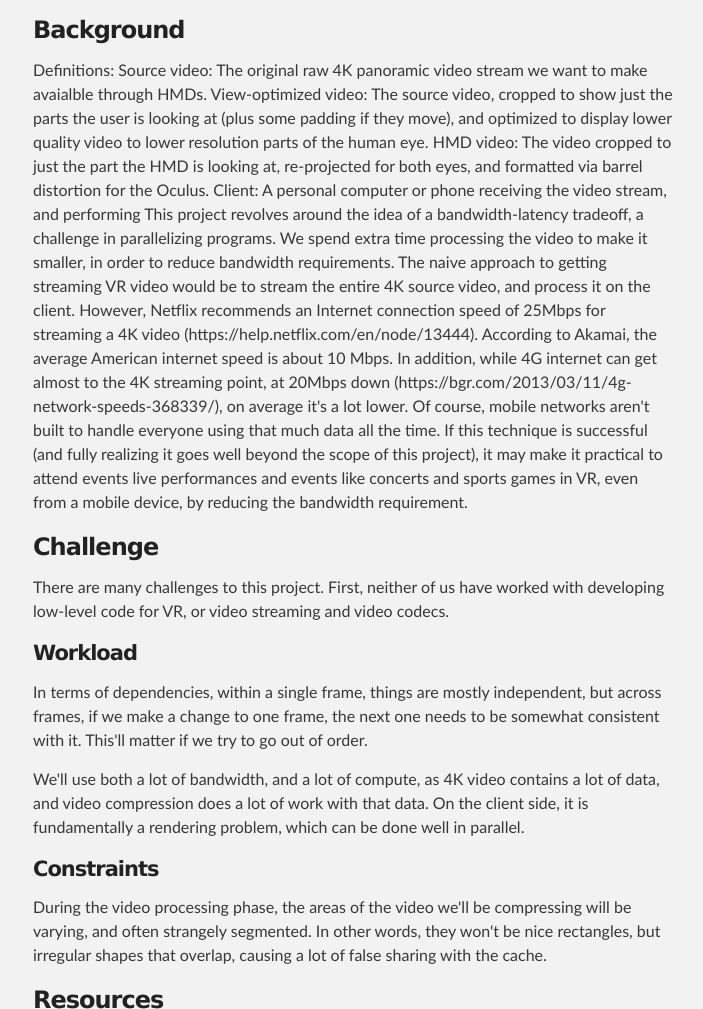
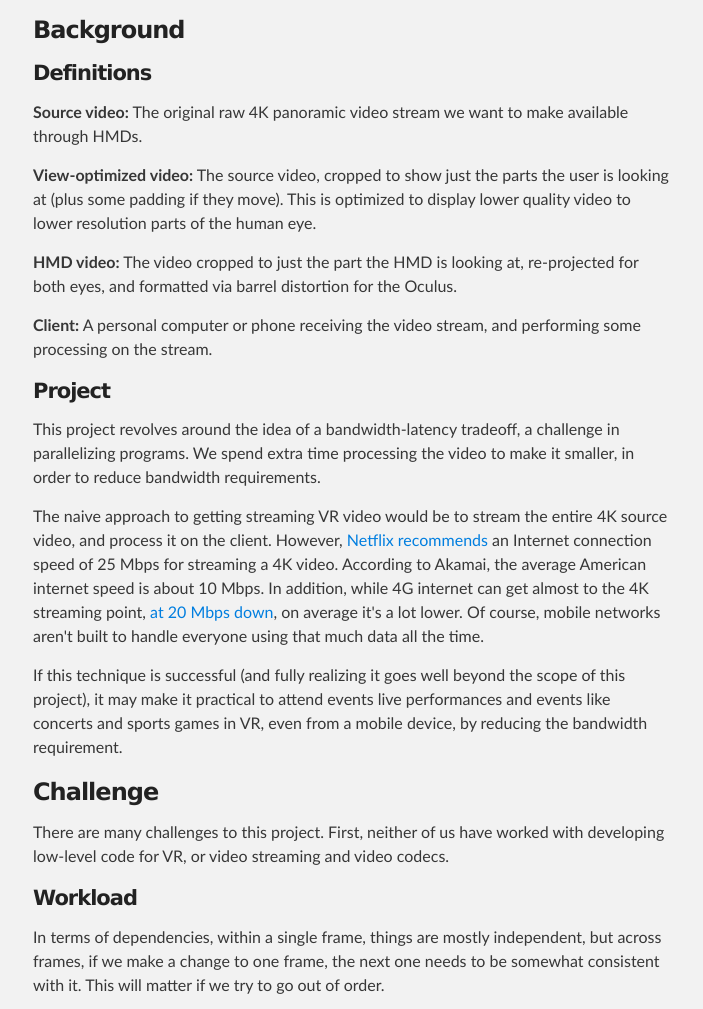
Before and after one commit to avp/conduit, a plain HTML site: page index.html in a window 1280 px wide. Shown: the part 497-1506 px from the top of the page, without its empty margins (287-990 px from the left). Drawn offline with Linux system fonts and the light colour scheme.

Commit message:
Format proposal.

```diff
--- a/index.html
+++ b/index.html
@@ -39,6 +39,7 @@
     <h2>Proposal</h2>
 
     <h3>Summary</h3>
+
     <p>
       Conduit is a project to reduce bandwidth requirements for streaming live 4K panoramic video to a HMD (head-mounted display, e.g. Oculus Rift). To do this, we will take advantage of the fact that the human eye has a much higher resolution in the center than in the outside, and transcode video on the outer part of your vision at a lower quality. Our goal is to do this with minimal latency, and maximum stream-per-system performance.
     </p>
@@ -46,25 +47,57 @@
     <h3>Background</h3>
     <!-- TODO: I've added a few details, but there's definitely more to say -Greg -->
     <!-- TODO: These are the words to use, but we might want to add some formatting -->
+
+    <h4>Definitions</h4>
+
     <p>
-      Definitions:
+      <strong>Source video:</strong>
+      The original raw 4K panoramic video stream we want to make available through HMDs.
+    </p>
 
-      Source video: The original raw 4K panoramic video stream we want to make avaialble through HMDs.
+    <p>
+      <strong>View-optimized video:</strong>
+      The source video, cropped to show just the parts the user is looking at (plus some padding if they move).
+      This is optimized to display lower quality video to lower resolution parts of the human eye.
+    </p>
 
-      View-optimized video: The source video, cropped to show just the parts the user is looking at (plus some padding if they move), and optimized to display lower quality video to lower resolution parts of the human eye.
+    <p>
+      <strong>HMD video:</strong>
+      The video cropped to just the part the HMD is looking at, re-projected for both eyes, and formatted via barrel distortion for the Oculus.
+    </p>
 
-      HMD video: The video cropped to just the part the HMD is looking at, re-projected for both eyes, and formatted via barrel distortion for the Oculus.
+    <p>
+      <strong>Client:</strong>
+      A personal computer or phone receiving the video stream,
+      and performing some processing on the stream.
+    </p>
 
-      Client: A personal computer or phone receiving the video stream, and performing
+    <h4>Project</h4>
 
+    <p>
       This project revolves around the idea of a bandwidth-latency tradeoff, a challenge in parallelizing programs. We spend extra time processing the video to make it smaller, in order to reduce bandwidth requirements.
+    </p>
 
-      The naive approach to getting streaming VR video would be to stream the entire 4K source video, and process it on the client. However, Netflix recommends an Internet connection speed of 25Mbps for streaming a 4K video (https://help.netflix.com/en/node/13444). According to Akamai, the average American internet speed is about 10 Mbps. In addition, while 4G internet can get almost to the 4K streaming point, at 20Mbps down (https://bgr.com/2013/03/11/4g-network-speeds-368339/), on average it's a lot lower. Of course, mobile networks aren't built to handle <emph>everyone</emph> using that much data all the time.
+    <p>
+      The naive approach to getting streaming VR video would be to stream the entire 4K source video, and process it on the client.
+      However, <a href="https://help.netflix.com/en/node/13444">Netflix recommends</a>
+      an Internet connection speed of 25 Mbps for streaming a 4K video.
+      According to Akamai, the average American internet speed is about 10 Mbps.
+      In addition, while 4G internet can get almost to the 4K streaming point,
+      <a
+        href="https://bgr.com/2013/03/11/4g-network-speeds-368339/">at 20 Mbps down</a>, on average it's a lot lower.
+      Of course, mobile networks aren't built to handle
+      <i>everyone</i> using that much data all the time.
+    </p>
 
-      If this technique is successful (and fully realizing it goes well beyond the scope of this project), it may make it practical to attend events live performances and events like concerts and sports games in VR, even from a mobile device, by reducing the bandwidth requirement.
+    <p>
+      If this technique is successful (and fully realizing it goes well beyond the scope of this project),
+      it may make it practical to attend events live performances and events like concerts and sports games in VR,
+      even from a mobile device, by reducing the bandwidth requirement.
     </p>
 
     <h3>Challenge</h3>
+
     <p>
       There are many challenges to this project. First, neither of us have worked with developing low-level code for VR, or video streaming and video codecs.
     </p>
@@ -72,25 +105,36 @@
     <h4>Workload</h4>
     <!-- Still not sure at all on this -->
     <p>
-        In terms of dependencies, within a single frame, things are mostly independent, but across frames, if we make a change to one frame, the next one needs to be somewhat consistent with it. This'll matter if we try to go out of order.
+      In terms of dependencies, within a single frame, things are mostly independent,
+      but across frames, if we make a change to one frame, the next one needs to be somewhat consistent with it.
+      This will matter if we try to go out of order.
     </p>
 
     <p>
-        We'll use both a lot of bandwidth, and a lot of compute, as 4K video contains a lot of data, and video compression does a lot of work with that data. On the client side, it is fundamentally a rendering problem, which can be done well in parallel.
+      We'll use both a lot of bandwidth, and a lot of compute, as 4K video contains a lot of data, and video compression does a lot of work with that data.
+      On the client side, it is fundamentally a rendering problem, which can be done well in parallel.
     </p>
 
     <h4>Constraints</h4>
+
     <p>
-        During the video processing phase, the areas of the video we'll be compressing will be varying, and often strangely segmented. In other words, they won't be nice rectangles, but irregular shapes that overlap, causing a lot of false sharing with the cache.
+      During the video processing phase, the areas of the video we'll be compressing will be varying, and often strangely segmented.
+      In other words, they won't be nice rectangles, but irregular shapes that overlap, causing a lot of false sharing with the cache.
     </p>
 
     <h3>Resources</h3>
-    We'll start from scratch, but ultimately probably need to use video compression libraries. We'll use the Oculus SDK. Oculus also has C++ example code for a scene in case we get stuck.
+
+    <p>
+      We'll start from scratch, but ultimately probably need to use video compression libraries.
+      We'll use the Oculus SDK. Oculus also has C++ example code for a scene in case we get stuck.
+    </p>
 
     <h3>Goals &amp; Deliverables</h3>
-    Goals:
-    1) Render the panoramic video to the Oculus
-    2) View-optmize it
+
+    <ol>
+      <li>Render the panoramic video to the Oculus</li>
+      <li>View optimize the stream</li>
+    </ol>
 
     <h3>Platform Choice</h3>
 
```
Lines whose indentation alone changed are shown as unchanged.
